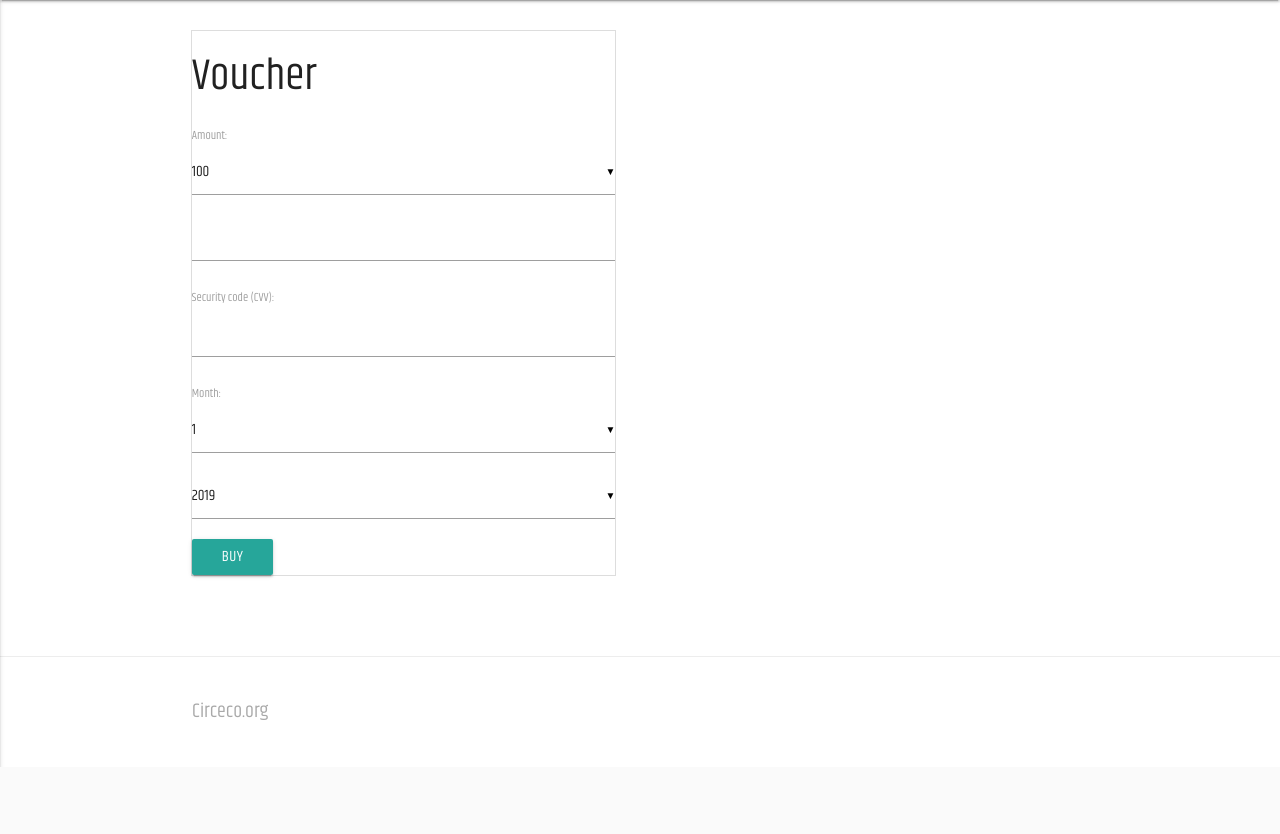
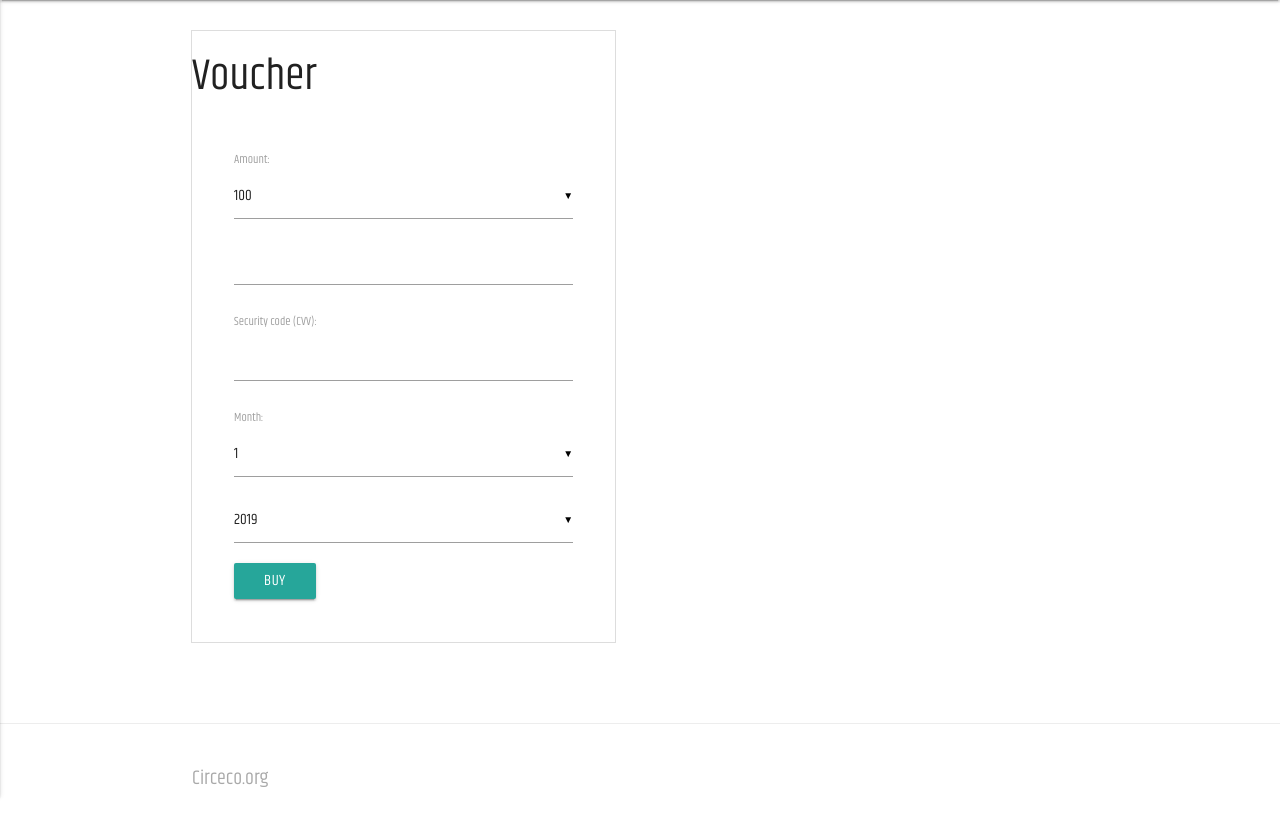
Before and after one commit to circeco/circeco_django, a Django app: page /voucher/ in a window 1280 px wide. Shown: the part 64-898 px from the top of the page. Before the commit the page ends 831 px from the top, so only its background shows below. Run offline with Django 3.2, Linux system fonts and the light colour scheme; a user stored in the database is signed in; some libraries are stand-ins or nearby versions; some web fonts are replaced.

Commit message:
implement style for forms and alert messages

```diff
--- a/static/css/custom.css
+++ b/static/css/custom.css
@@ -70,6 +70,14 @@ nav .brand-logo {
     margin: 80px;
 }
 
+div.alert {
+    margin: 10%;
+    text-align: center;
+}
+
+form {
+    margin: 10%;
+}
 
 /*---------------------Cards*/
 
```
